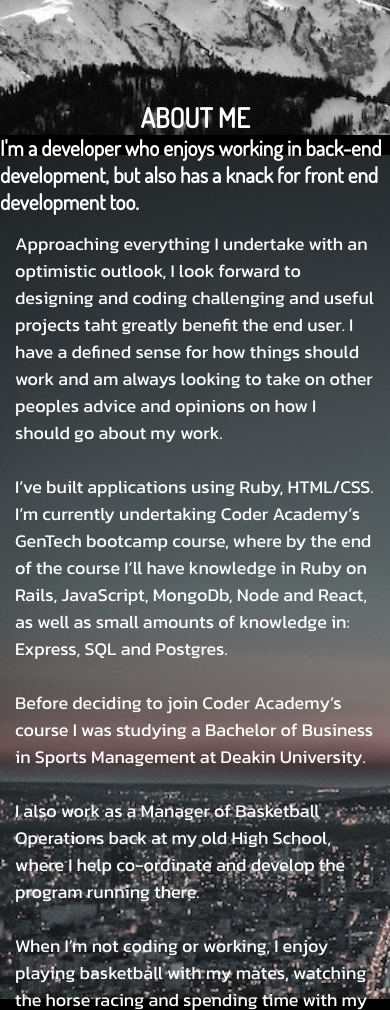
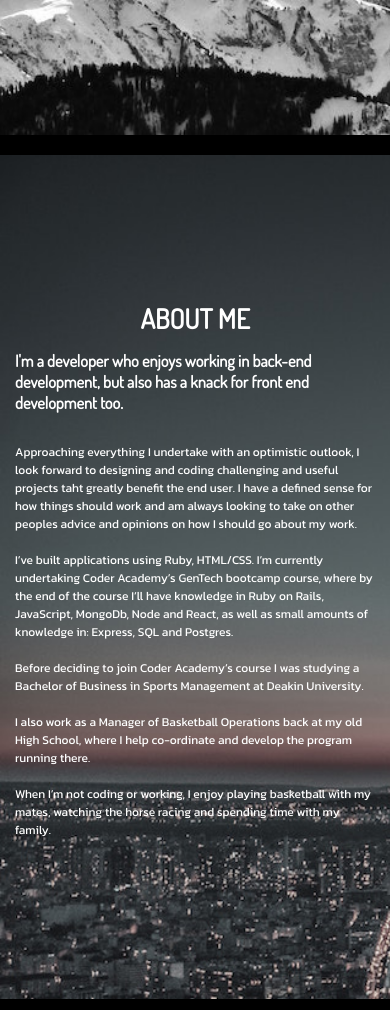
Before and after one commit to MattHDwyer/PortfolioWebsite, a plain HTML site: page index.html in a window 390 px wide. Shown: the part 780-1790 px from the top of the page. Drawn offline with Linux system fonts and the light colour scheme.

Commit message:
Adjusted font sizes with media queries and order of some objects

```diff
--- a/index.html
+++ b/index.html
@@ -97,8 +97,9 @@
         <div class="about-section" id="ABOUT">
             <div class="about-heading"> </div>
                     <h2>ABOUT ME</h2>
-
-            <h3>I'm a developer who enjoys working in back-end development, but also has a knack for front end development too.</h3>
+            <div class="about-subheading">
+                <h3>I'm a developer who enjoys working in back-end development, but also has a knack for front end development too.</h3>
+            </div>
             <div class="about-text">
                <p>
                 Approaching everything I undertake with an optimistic outlook, I look forward to designing and coding challenging and useful projects taht greatly benefit the end user. I have a defined sense for how things should work and am always looking to take on other peoples advice and opinions on how I should go about my work.
--- a/styles.css
+++ b/styles.css
@@ -239,6 +239,11 @@ body {
     background-size: cover;
 }
 
+.about-subheading {
+    margin: 15px;
+    font-size: 14px;
+}
+
 .about-text {
     margin: 15px;
     font-family: 'Kanit', sans-serif;
@@ -394,7 +399,11 @@ body {
         height: 100%;
     }
 
+    .about-subheading {
+
+    }
+
     .about-text {
-        /* font-size: vh; */
+        font-size: 12px;
     }
 }
```
